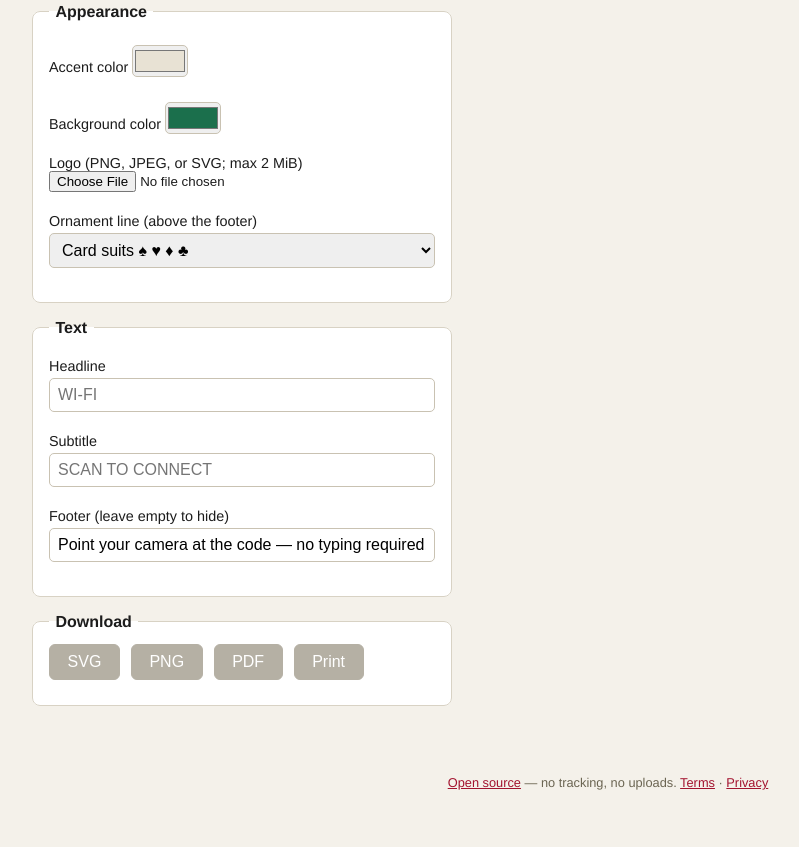
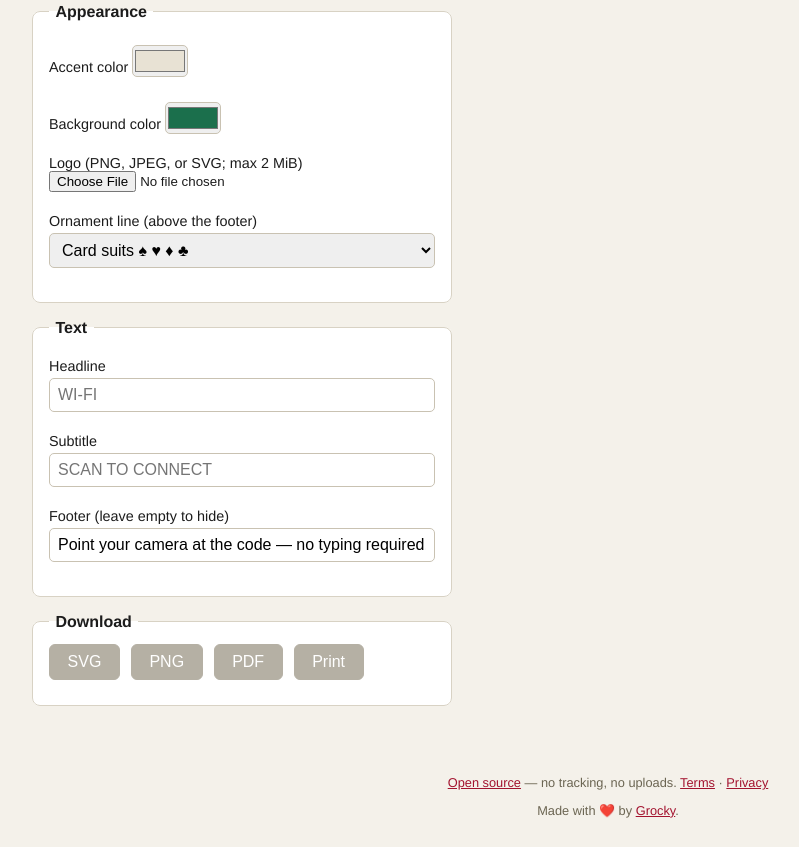
Before and after one commit to grocky/qr-codes, a plain HTML site: page web/index.html in a window 1280 px wide. Shown: the part 429-1276 px from the top of the page, without its empty margins (32-831 px from the left). Before the commit the page ends 1248 px from the top, so only its background shows below. Drawn offline with Linux system fonts and the light colour scheme; a script that the page names is missing.

Commit message:
add attribution

```diff
--- a/web/index.html
+++ b/web/index.html
@@ -105,6 +105,7 @@
 
   <footer>
     <p><a href="https://github.com/grocky/qr-codes" target="_blank" rel="noopener">Open source</a> — no tracking, no uploads. <a href="terms.html">Terms</a> · <a href="privacy.html">Privacy</a> <span id="version"></span></p>
+    <p>Made with ❤️ by <a href="https://www.rockygray.com/" target="_blank" rel="noopener">Grocky</a>.</p>
   </footer>
 
   <script src="wasm_exec.js"></script>
```
